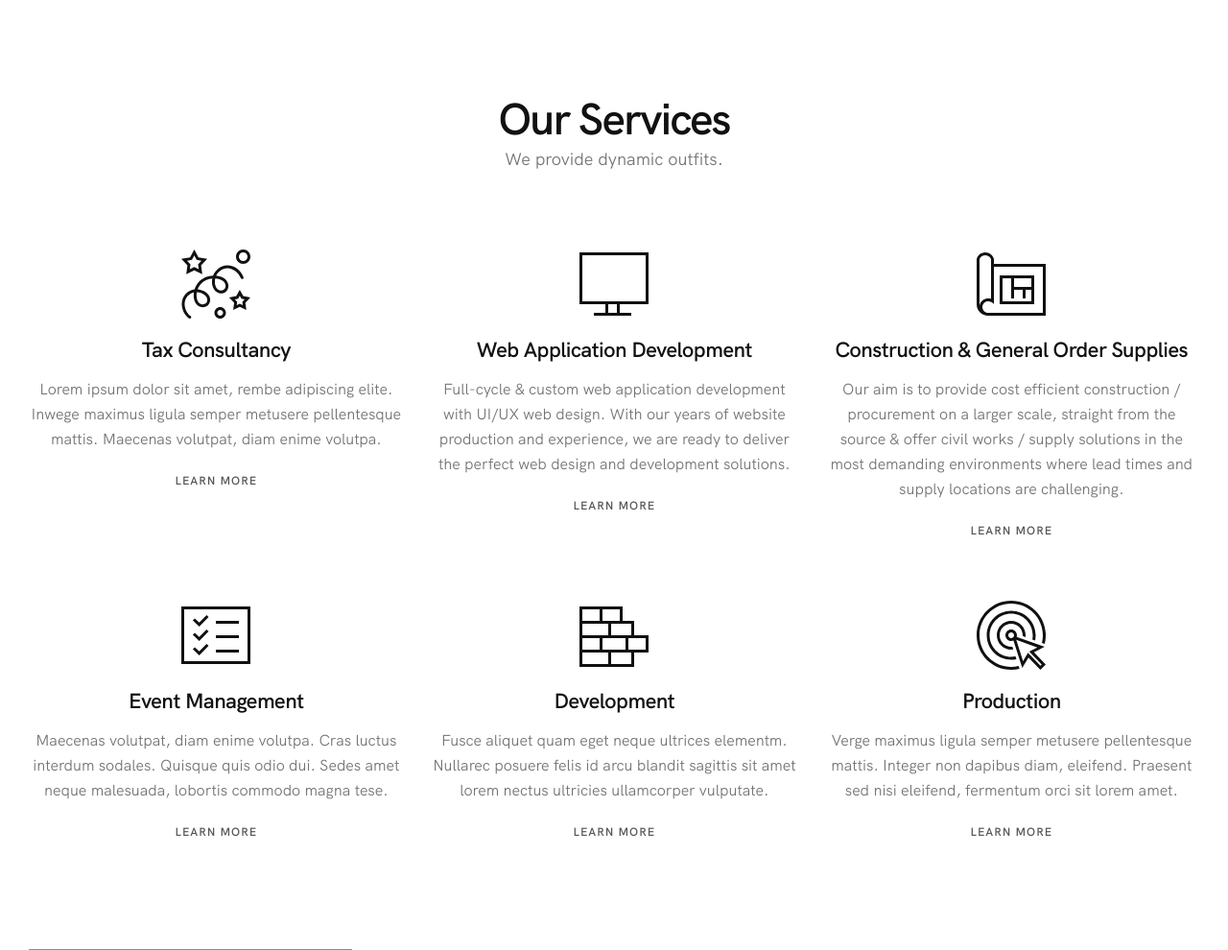
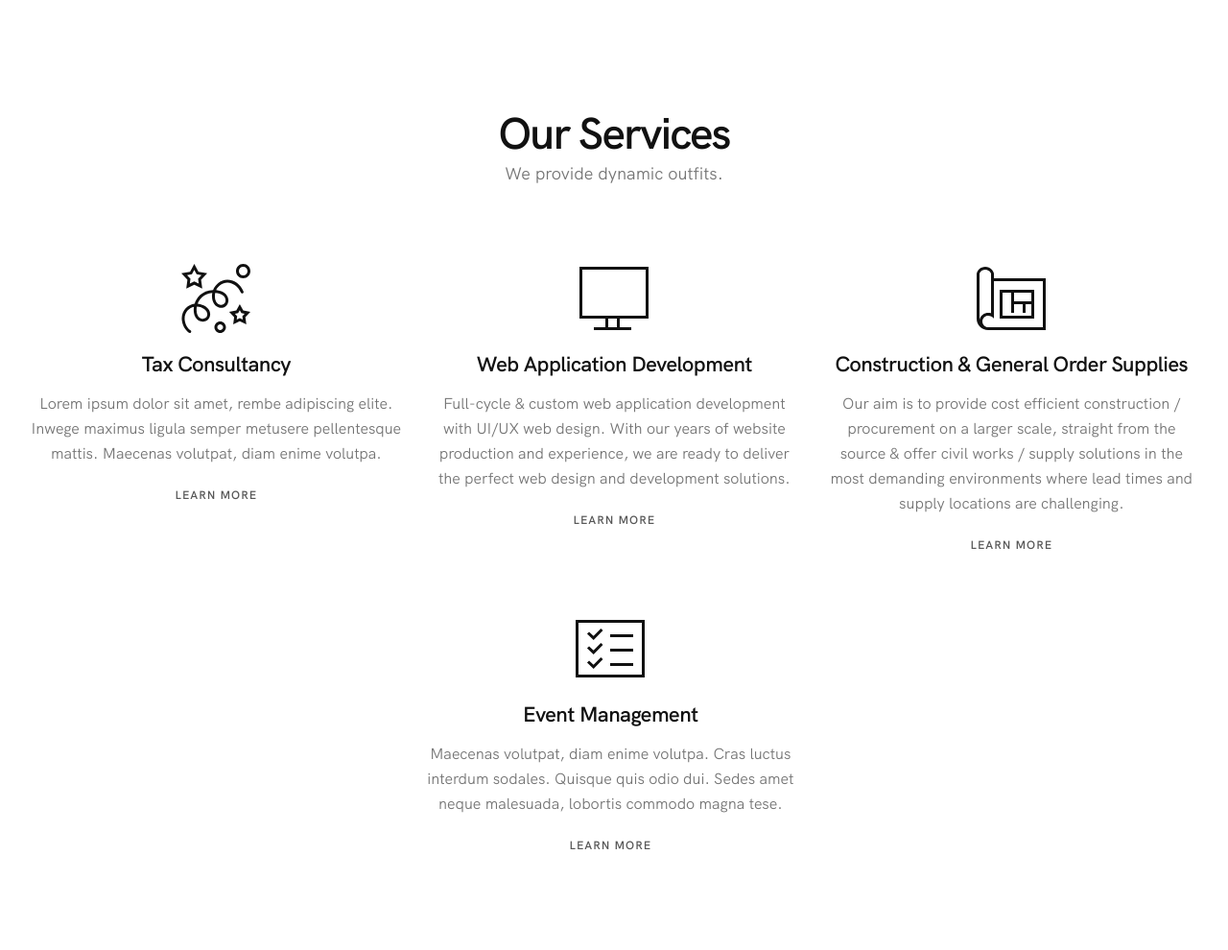
Before and after one commit to Asfandyarkhanafridi/impact, a PHP site: page / in a window 1280 px wide. Shown: the part 1984-2974 px from the top of the page at 96% size. Run offline with PHP 8.4, Linux system fonts and the light colour scheme.

Commit message:
asfand Commit

```diff
--- a/about.php
+++ b/about.php
@@ -57,14 +57,14 @@
             <!-- Team item -->
             <div class="col-md-4 mb-xs-30">
                 <div class="team-item-wrap wow fadeInUp" data-wow-delay=".2s" data-wow-duration="1.2s">
-                    <div class="team-item-decoration" style="background-image: url(images/team/team-decoration-2.jpg);"></div>
+                    <div class="team-item-decoration" style="background-image: url(images/team/team-decoration-1.jpg);"></div>
                     <div class="team-item">
                         <div class="team-item-image">
                             <img src="images/team/team-2.jpg" alt="" />
                             <div class="team-item-detail">
                                 <div class="team-social-links">
+                                    <a href="#" target="_blank"><i class="fab fa-facebook"></i><span class="sr-only">Facebook profile</span></a>
                                     <a href="#" target="_blank"><i class="fab fa-twitter"></i><span class="sr-only">Twitter profile</span></a>
-                                    <a href="#" target="_blank"><i class="fab fa-linkedin"></i><span class="sr-only">Pinterest profile</span></a>
                                 </div>
                             </div>
                         </div>
@@ -84,7 +84,7 @@
             <!-- Team item -->
             <div class="col-md-4 mb-xs-30">
                 <div class="team-item-wrap wow fadeInUp" data-wow-delay=".3s" data-wow-duration="1.2s">
-                    <div class="team-item-decoration" style="background-image: url(images/team/team-decoration-3.jpg);"></div>
+                    <div class="team-item-decoration" style="background-image: url(images/team/team-decoration-1.jpg);"></div>
                     <div class="team-item">
                         <div class="team-item-image">
                             <img src="images/team/team-3.jpg" alt="" />
--- a/contactUs.php
+++ b/contactUs.php
@@ -1,3 +1,30 @@
+<?php
+
+if(isset($_POST['email']) && $_POST['email'] != '')
+{
+    if( filter_var($_POST['email'], FILTER_VALIDATE_EMAIL) )
+    {
+        $name = $_POST['name'];
+        $company = $_POST['company'];
+        $email = $_POST['email'];
+        $phone = $_POST['phone'];
+        $subject = $_POST['subject'];
+        $message = $_POST['message'];
+
+        $to = "masfandy9@gmail.com";
+        $body = "";
+
+        $body .= "From: ".$name. "\r\n";
+        $body .= "Email: ".$email. "\r\n";
+        $body .= "Message: ".$message. "\r\n";
+        $body .= "Phone: ".$phone. "\r\n";
+
+        mail($to,$subject,$body);
+
+        echo '<script>alert("Email Sent Successful")</script>';
+}
+}
+?>
 <!-- Contact Section -->
 <section class="page-section" id="contact">
     <div class="container relative">
@@ -24,7 +51,7 @@
                                 Call Us
                             </div>
                             <div class="ci-text">
-                                +92-0321-8002390
+                                +9203218002390
                             </div>
                         </div>
                     </div>
@@ -40,7 +67,6 @@
                                 Address
                             </div>
                             <div class="ci-text">
-                            <h5>Head-Office Quetta</h5>
                             Wafa Road, Near Ismail Masjid, Quetta
                              </div>
                             <div class="ci-link">
@@ -75,7 +101,7 @@
         <!-- Contact Form -->
         <div class="row">
             <div class="col-md-10 offset-md-1">
-                <form class="form contact-form wow fadeInUpShort" data-wow-delay=".5s" id="contact_form" action="index.php" method="POST">
+                <form class="form contact-form wow fadeInUpShort" data-wow-delay=".5s" id="contact_form" action="contactUs.php" method="POST">
                        <div class="row">
                         <div class="col-md-6">
                             <!-- Name -->
--- a/home.php
+++ b/home.php
@@ -2,7 +2,7 @@
 
 <div class="home-section fullwidth-slider bg-dark light-content" id="home">
     <!-- Slide Item -->
-    <section class="home-section bg-scroll bg-dark-alfa-50 light-content" data-background="images/full-width-images/section-bg-1.jpg">
+    <section class="home-section bg-scroll bg-dark-alfa-50 light-content" data-background="images/full-width-images/section-bg-3.jpg">
         <div class="container min-height-100vh d-flex align-items-center pt-100 pb-100">
 
             <!-- Hero Content -->
@@ -21,7 +21,7 @@
     <!-- End Slide Item -->
 
     <!-- Slide Item -->
-    <section class="home-section bg-scroll bg-dark-alfa-50 light-content" data-background="images/full-width-images/section-bg-11.jpg">
+    <section class="home-section bg-scroll bg-dark-alfa-50 light-content" data-background="images/full-width-images/section-bg-1.jpeg">
         <div class="container min-height-100vh d-flex align-items-center pt-100 pb-100">
 
             <!-- Hero Content -->
@@ -39,7 +39,7 @@
     <!-- End Slide Item -->
 
     <!-- Slide Item -->
-    <section class="home-section bg-scroll bg-dark-alfa-50 light-content" data-background="images/full-width-images/section-bg-13.jpg">
+    <section class="home-section bg-scroll bg-dark-alfa-50 light-content" data-background="images/full-width-images/section-bg-19.jpg">
         <div class="container min-height-100vh d-flex align-items-center pt-100 pb-100">
 
             <!-- Hero Content -->
@@ -56,7 +56,7 @@
     <!-- End Slide Item -->
 
     <!-- Slide Item -->
-    <section class="home-section bg-scroll bg-dark-alfa-50 light-content" data-background="images/full-width-images/section-bg-13.jpg">
+    <section class="home-section bg-scroll bg-dark-alfa-50 light-content" data-background="images/full-width-images/section-bg-4.jpg">
         <div class="container min-height-100vh d-flex align-items-center pt-100 pb-100">
 
             <!-- Hero Content -->
@@ -73,7 +73,7 @@
     <!-- End Slide Item -->
 
     <!-- Slide Item -->
-        <section class="home-section bg-scroll bg-dark-alfa-50 light-content" data-background="images/full-width-images/section-bg-13.jpg">
+        <section class="home-section bg-scroll bg-dark-alfa-50 light-content" data-background="images/full-width-images/section-bg-6.jpg">
         <div class="container min-height-100vh d-flex align-items-center pt-100 pb-100">
 
             <!-- Hero Content -->
--- a/index.php
+++ b/index.php
@@ -1,31 +1,3 @@
-
-<?php
-
-if(isset($_POST['email']) && $_POST['email'] != '')
-{
-    if( filter_var($_POST['email'], FILTER_VALIDATE_EMAIL) )
-    {
-        $name = $_POST['name'];
-        $company = $_POST['company'];
-        $email = $_POST['email'];
-        $phone = $_POST['phone'];
-        $subject = $_POST['subject'];
-        $message = $_POST['message'];
-
-        $to = "masfandy9@gmail.com";
-        $body = "";
-
-        $body .= "From: ".$name. "\r\n";
-        $body .= "Email: ".$email. "\r\n";
-        $body .= "Message: ".$message. "\r\n";
-        $body .= "Phone: ".$phone. "\r\n";
-
-        mail($to,$subject,$body);
-
-        echo '<script>alert("Email Sent Successful")</script>';
-}
-}
-?>
 <?php include 'header.php'; ?>
     <body class="appear-animate">
 
--- a/service.php
+++ b/service.php
@@ -71,7 +71,7 @@
             <!-- End Services Item -->
 
             <!-- Services Item -->
-            <div class="col-sm-6 col-md-4 col-lg-4">
+            <div class="col-sm-6 col-md-4 col-lg-4" style="margin-left: 33%;" >
                 <div class="services-item text-center wow fadeIn" data-wow-delay=".0s" data-wow-duration="1.5s">
                     <div class="services-icon">
                         <svg width="24" height="24" viewBox="0 0 24 24" fill="currentColor" aria-hidden="true" focusable="false" xmlns="http://www.w3.org/2000/svg" fill-rule="evenodd" clip-rule="evenodd">
@@ -89,43 +89,7 @@
             </div>
             <!-- End Services Item -->
 
-            <!-- Services Item -->
-            <div class="col-sm-6 col-md-4 col-lg-4">
-                <div class="services-item text-center wow fadeIn" data-wow-delay=".1s" data-wow-duration="1.5s">
-                    <div class="services-icon">
-                        <svg width="24" height="24" viewBox="0 0 24 24" fill="currentColor" aria-hidden="true" focusable="false" xmlns="http://www.w3.org/2000/svg" fill-rule="evenodd" clip-rule="evenodd">
-                            <path d="M15 7h4v5h5v6h-5v5h-19v-21h15v5zm-5 11h-9v4h9v-4zm8 0h-7v4h7v-4zm-11-5h-6v4h6v-4zm9 0h-8v4h8v-4zm7 0h-6v4h6v-4zm-12-5v4h7v-4h-7zm-1 0h-9v4h9v-4zm-3-5h-6v4h6v-4zm7 0h-6v4h6v-4z"/>
-                        </svg>
-                    </div>
-                    <h3 class="services-title">Development</h3>
-                    <div class="services-descr">
-                        Fusce aliquet quam eget neque ultrices elementm. Nullarec posuere felis id arcu blandit sagittis sit amet lorem nectus ultricies ullamcorper vulputate.
-                    </div>
-                    <div class="services-more">
-                        <a href="#" class="text-link">Learn More</a>
-                    </div>
-                </div>
-            </div>
-            <!-- End Services Item -->
 
-            <!-- Services Item -->
-            <div class="col-sm-6 col-md-4 col-lg-4">
-                <div class="services-item text-center wow fadeIn" data-wow-delay=".2s" data-wow-duration="1.5s">
-                    <div class="services-icon">
-                        <svg width="24" height="24" viewBox="0 0 24 24" fill="currentColor" aria-hidden="true" focusable="false" xmlns="http://www.w3.org/2000/svg" fill-rule="evenodd" clip-rule="evenodd">
-                            <path d="M14.889 23.652c-.923.227-1.888.348-2.881.348-6.627 0-12.008-5.377-12.008-12s5.381-12 12.008-12c6.628 0 12.009 5.377 12.009 12 0 1.027-.13 2.023-.373 2.975l-.965-.34c.21-.847.321-1.732.321-2.643 0-6.066-4.929-10.992-11-10.992s-11 4.926-11 10.992c0 6.067 4.929 10.993 11 10.993.887 0 1.751-.106 2.577-.304l.312.971zm-2.889-13.652c-1.104 0-2 .896-2 2s.896 2 2 2c.28 0 .546-.057.788-.162l3.06 9.525 2.174-3.622 4.116 4.259 1.879-1.828-4.087-4.216 3.671-1.926-9.694-3.426c.06-.19.093-.393.093-.604 0-1.104-.896-2-2-2zm1.768 3.615l7.333 2.597-2.823 1.481 4.324 4.461-.445.431-4.324-4.473-1.716 2.86-2.349-7.357zm.049 6.692c-.583.126-1.188.193-1.809.193-4.691 0-8.5-3.809-8.5-8.5s3.809-8.5 8.5-8.5c4.692 0 8.5 3.809 8.5 8.5 0 .619-.066 1.222-.192 1.803l-.959-.337c.094-.474.143-.964.143-1.466 0-4.139-3.361-7.5-7.5-7.5-4.139 0-7.5 3.361-7.5 7.5 0 4.139 3.361 7.5 7.5 7.5.517 0 1.022-.052 1.51-.152l.307.959zm-1.076-3.36c-.239.035-.484.053-.733.053-2.759 0-5-2.24-5-5s2.241-5 5-5c2.76 0 5 2.24 5 5 0 .212-.013.421-.039.626l-.979-.345.01-.281c0-2.208-1.792-4-4-4s-4 1.792-4 4 1.792 4 4 4l.43-.023.311.97zm-.741-5.947c.552 0 1 .448 1 1s-.448 1-1 1-1-.448-1-1 .448-1 1-1z"/>
-                        </svg>
-                    </div>
-                    <h3 class="services-title">Production</h3>
-                    <div class="services-descr">
-                        Verge maximus ligula semper metusere pellentesque mattis. Integer non dapibus diam, eleifend. Praesent sed nisi eleifend, fermentum orci sit lorem amet.
-                    </div>
-                    <div class="services-more">
-                        <a href="#" class="text-link">Learn More</a>
-                    </div>
-                </div>
-            </div>
-            <!-- End Services Item -->
 
         </div>
         <!-- End Services Grid -->
```
Also changed, not shown: images/full-width-images/WhatsApp Image 2022-04-03 at 5.24.58 PM (1).jpeg (added), images/full-width-images/WhatsApp Image 2022-04-03 at 5.24.58 PM.jpeg (added), images/full-width-images/amc- impact 4.jpg (added), images/full-width-images/section-bg-1.jpeg (added), images/full-width-images/section-bg-1.jpg (deleted), images/full-width-images/section-bg-19.jpg, images/full-width-images/section-bg-3.jpg, images/full-width-images/section-bg-4.jpg, images/team/team-1.jpg, images/team/team-3.jpg, 2 other files.
